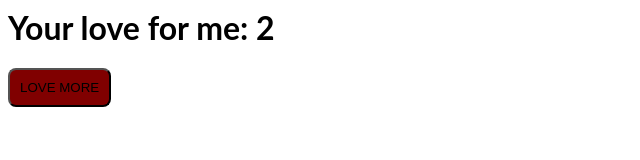
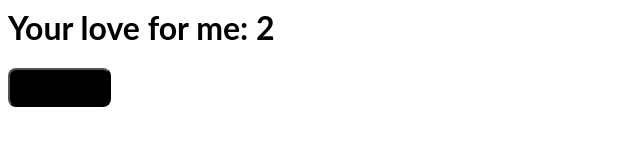
Before and after one commit to mrinaldey/hello-react-example-bgwdrx, a React app: page / in a window 1280 px wide. In both pictures the pointer is over the button "LOVE MORE". Shown: the whole page, without its empty margins (0-640 px from the left). Built offline with nearby package versions, Linux system fonts and the light colour scheme.

Commit message:
1 file modified

```diff
--- a/style.css
+++ b/style.css
@@ -14,3 +14,6 @@ p {
   padding: 10px;
   align-items: center;
 }
+#btn:hover {
+  background-color: black;
+}
```
